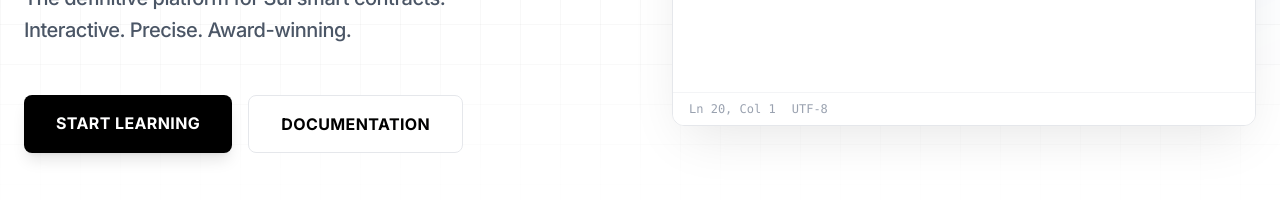
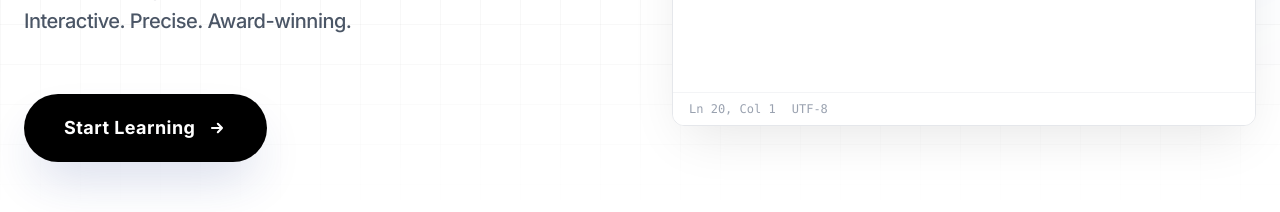
Before and after one commit to shaibuafeez/aleo-, a Next.js app: page / in a window 1280 px wide. Shown: the part 576-788 px from the top of the page. Built offline with nearby package versions, Linux system fonts and the light colour scheme; no server answers; what @mysten/dapp-kit, @mysten/sui would draw is missing.

Commit message:
UI Polish: Remove documentation button and modernize CTA

```diff
--- a/app/components/Hero.tsx
+++ b/app/components/Hero.tsx
@@ -69,19 +69,18 @@ export default function Hero() {
                         Interactive. Precise. Award-winning.
                     </p>
 
-                    <div className="flex flex-col sm:flex-row gap-4 justify-center lg:justify-start pt-4">
+                    <div className="flex flex-col sm:flex-row gap-4 justify-center lg:justify-start pt-6">
                         <Link
                             href="/lessons"
-                            className="px-8 py-4 bg-black text-white rounded-lg font-bold uppercase tracking-wide hover:bg-gray-800 transition-all duration-300 hover:-translate-y-1 shadow-lg text-center"
+                            className="group relative px-10 py-5 bg-black text-white rounded-full font-bold text-lg tracking-wide hover:scale-105 transition-all duration-300 shadow-2xl shadow-blue-900/20 overflow-hidden"
                         >
-                            Start Learning
-                        </Link>
-                        <Link
-                            href="https://docs.sui.io/guides/developer/getting-started/sui-move"
-                            target="_blank"
-                            className="px-8 py-4 bg-white border border-gray-200 text-black rounded-lg font-bold uppercase tracking-wide hover:bg-gray-50 transition-all duration-300 hover:border-gray-400 text-center"
-                        >
-                            Documentation
+                            <span className="relative z-10 flex items-center gap-3">
+                                Start Learning
+                                <svg className="w-5 h-5 transition-transform group-hover:translate-x-1" fill="none" viewBox="0 0 24 24" stroke="currentColor">
+                                    <path strokeLinecap="round" strokeLinejoin="round" strokeWidth={2.5} d="M13 7l5 5m0 0l-5 5m5-5H6" />
+                                </svg>
+                            </span>
+                            <div className="absolute inset-0 bg-gradient-to-r from-blue-600 to-purple-600 opacity-0 group-hover:opacity-100 transition-opacity duration-300"></div>
                         </Link>
                     </div>
                 </div>
```
